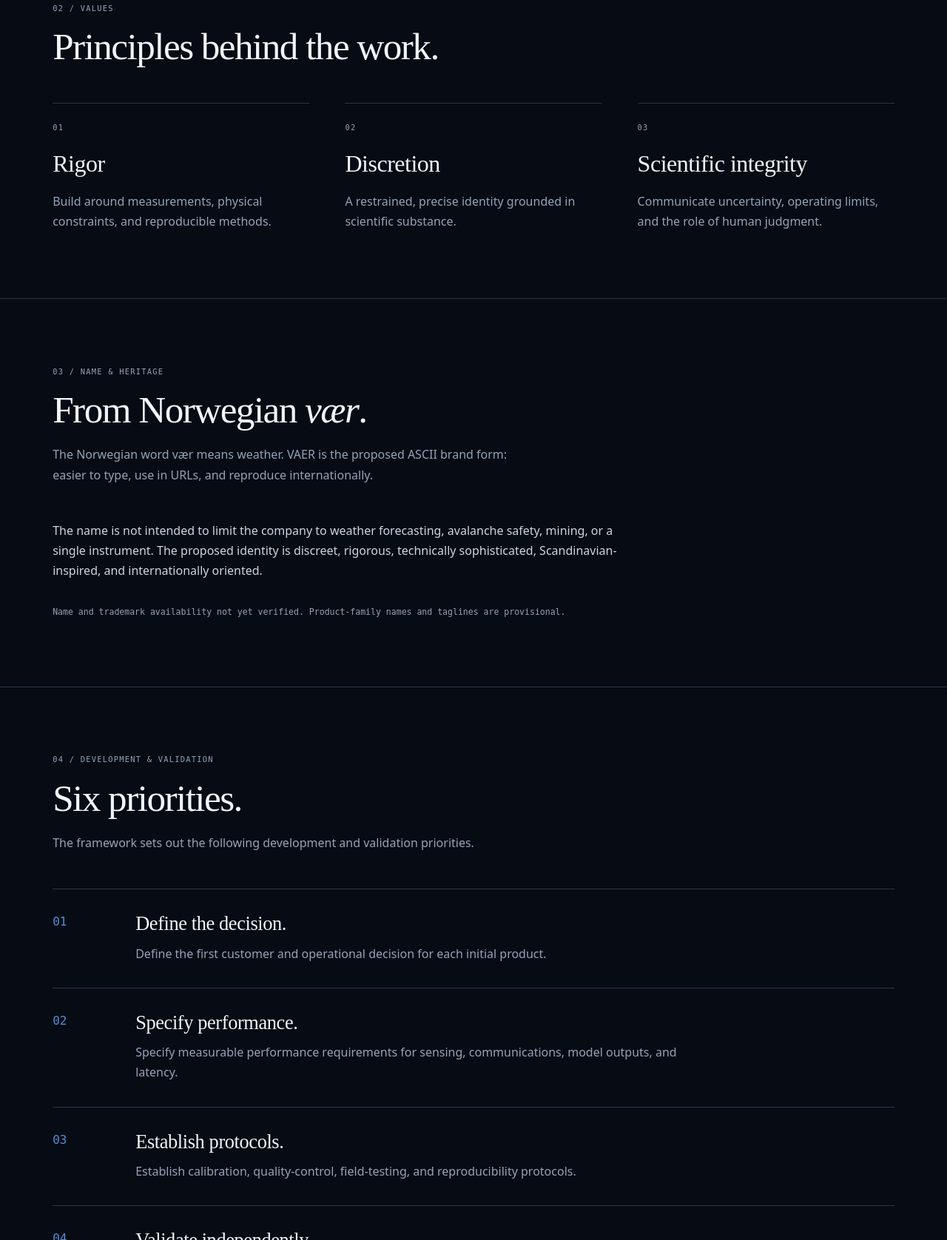
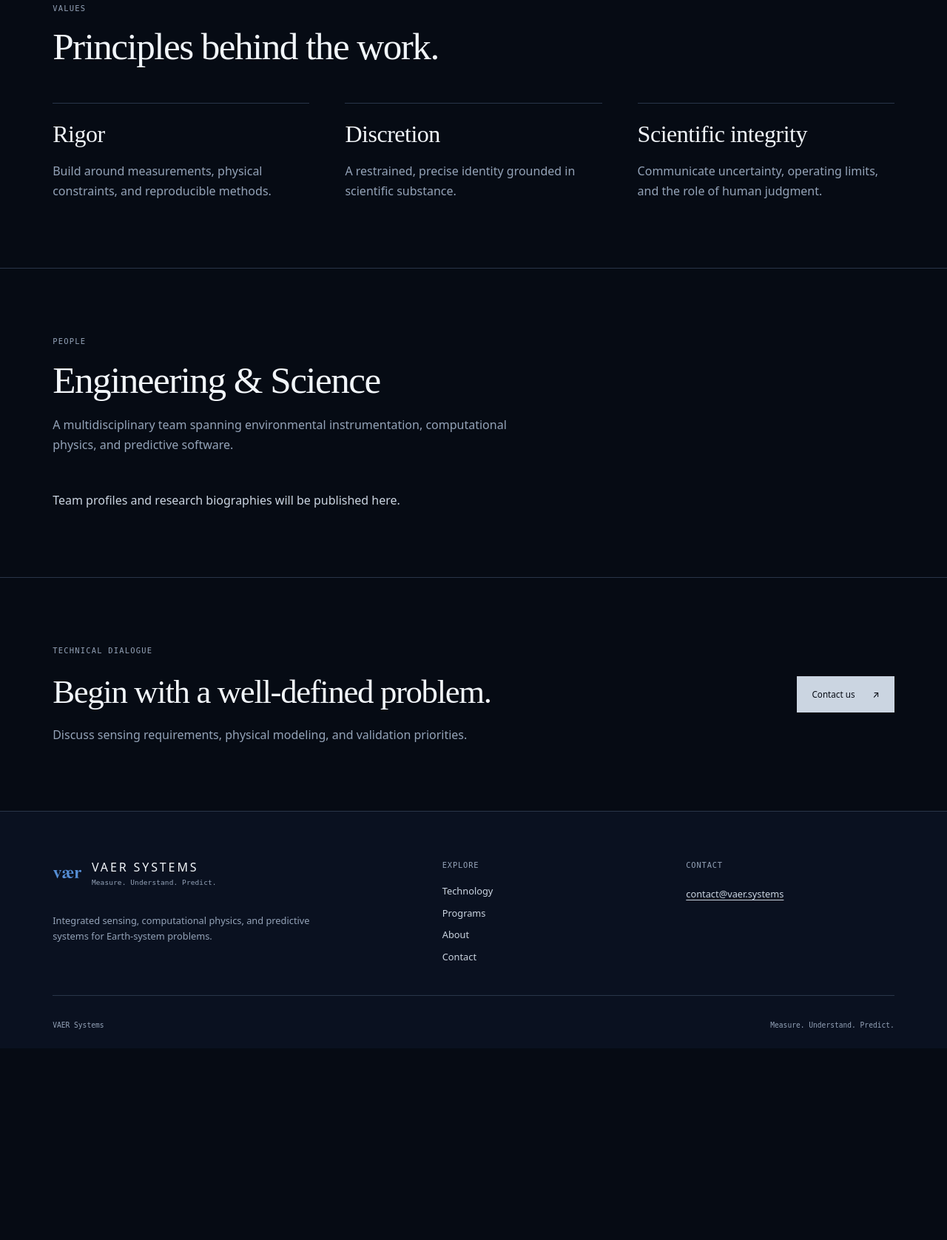
Before and after one commit to StefanoFochesatto/vaer, a plain HTML site: page about.html in a window 1280 px wide. Shown: the part 1124-2800 px from the top of the page at 74% size. After the commit the page ends 2541 px from the top, so only its background shows below. Drawn offline with Linux system fonts and the light colour scheme.

Commit message:
Clean About page: remove number tags, replace sections 3 and 4 with People placeholder

```diff
--- a/about.html
+++ b/about.html
@@ -46,7 +46,7 @@
 <section class="section">
 <div class="container">
 <div class="section-heading">
-<p class="eyebrow">01 / Mission</p>
+<p class="eyebrow">Mission</p>
 <h2>Measure. Understand. Predict.</h2>
 <p class="section-lead">VAER Systems develops integrated sensing, computational, and predictive technologies to solve complex Earth-system problems.</p>
 </div>
@@ -56,90 +56,35 @@
 <section class="section">
 <div class="container">
 <div class="section-heading">
-<p class="eyebrow">02 / Values</p>
+<p class="eyebrow">Values</p>
 <h2>Principles behind the work.</h2>
 </div>
 <div class="values-grid">
 <article class="value-card">
-<p class="eyebrow">01</p>
 <h3>Rigor</h3>
 <p>Build around measurements, physical constraints, and reproducible methods.</p>
 </article>
 <article class="value-card">
-<p class="eyebrow">02</p>
 <h3>Discretion</h3>
 <p>A restrained, precise identity grounded in scientific substance.</p>
 </article>
 <article class="value-card">
-<p class="eyebrow">03</p>
 <h3>Scientific integrity</h3>
 <p>Communicate uncertainty, operating limits, and the role of human judgment.</p>
 </article>
 </div>
 </div>
 </section>
-<section class="section">
+<section class="section" id="people">
 <div class="container">
 <div class="section-heading">
-<p class="eyebrow">03 / Name &amp; heritage</p>
-<h2>From Norwegian <em>vær</em>.</h2>
-<p class="section-lead">The Norwegian word vær means weather. VAER is the proposed ASCII brand form: easier to type, use in URLs, and reproduce internationally.</p>
+<p class="eyebrow">People</p>
+<h2>Engineering &amp; Science</h2>
+<p class="section-lead">A multidisciplinary team spanning environmental instrumentation, computational physics, and predictive software.</p>
 </div>
-<p class="mission-copy">The name is not intended to limit the company to weather forecasting, avalanche safety, mining, or a single instrument. The proposed identity is discreet, rigorous, technically sophisticated, Scandinavian-inspired, and internationally oriented.</p>
-<p class="field-stamp">Name and trademark availability not yet verified. Product-family names and taglines are provisional.</p>
+<div class="people-placeholder">
+<p class="mission-copy">Team profiles and research biographies will be published here.</p>
 </div>
-</section>
-<section class="section">
-<div class="container">
-<div class="section-heading">
-<p class="eyebrow">04 / Development &amp; validation</p>
-<h2>Six priorities.</h2>
-<p class="section-lead">The framework sets out the following development and validation priorities.</p>
-</div>
-<ol class="priorities-list">
-<li class="priority-item">
-<span class="priority-number" aria-hidden="true">01</span>
-<div class="priority-body">
-<h3>Define the decision.</h3>
-<p>Define the first customer and operational decision for each initial product.</p>
-</div>
-</li>
-<li class="priority-item">
-<span class="priority-number" aria-hidden="true">02</span>
-<div class="priority-body">
-<h3>Specify performance.</h3>
-<p>Specify measurable performance requirements for sensing, communications, model outputs, and latency.</p>
-</div>
-</li>
-<li class="priority-item">
-<span class="priority-number" aria-hidden="true">03</span>
-<div class="priority-body">
-<h3>Establish protocols.</h3>
-<p>Establish calibration, quality-control, field-testing, and reproducibility protocols.</p>
-</div>
-</li>
-<li class="priority-item">
-<span class="priority-number" aria-hidden="true">04</span>
-<div class="priority-body">
-<h3>Validate independently.</h3>
-<p>Validate predictive functions against independent observations and historical cases.</p>
-</div>
-</li>
-<li class="priority-item">
-<span class="priority-number" aria-hidden="true">05</span>
-<div class="priority-body">
-<h3>Communicate limits.</h3>
-<p>Communicate uncertainty, operating limits, and the role of human judgment in safety-critical settings.</p>
-</div>
-</li>
-<li class="priority-item">
-<span class="priority-number" aria-hidden="true">06</span>
-<div class="priority-body">
-<h3>Protect the work.</h3>
-<p>Protect genuinely proprietary hardware designs, software, algorithms, and data workflows where appropriate.</p>
-</div>
-</li>
-</ol>
 </div>
 </section>
 <section class="section">
```
